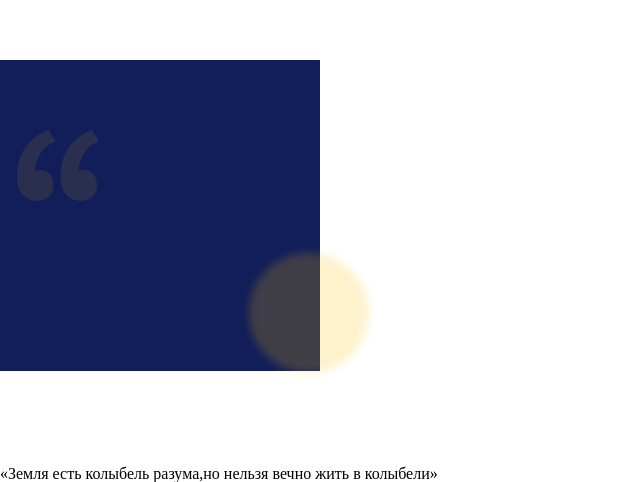
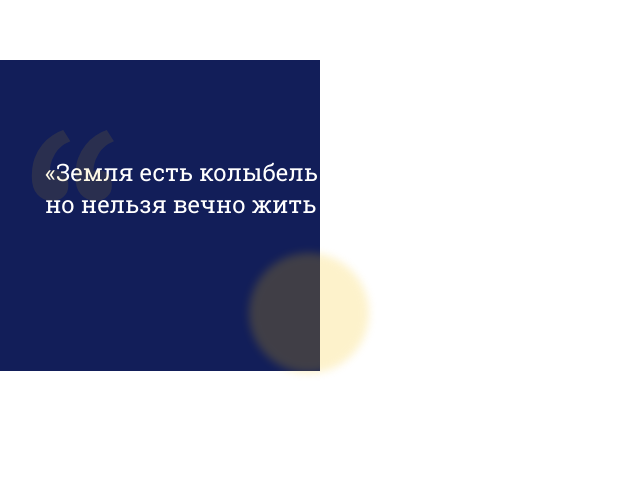
Before and after one commit to ekaterinagushan/Quote, a plain HTML site: page index.html in a window 1280 px wide. Shown: the part 2377-2859 px from the top of the page, without its empty margins (0-640 px from the left). Drawn offline with Linux system fonts and the light colour scheme.

Commit message:
вставлен текст, не решена проблема со смещением

```diff
--- a/index.html
+++ b/index.html
@@ -13,7 +13,8 @@
     <div class="circle">
     </div>
     <p>,,</p>
-    <h1>«Земля есть колыбель разума,но нельзя вечно жить в колыбели»</h1>
+    <h1>«Земля есть колыбель разума,</h1>
+    <h2>но нельзя вечно жить в колыбели»</h2>
 
   </div>
 
--- a/style.css
+++ b/style.css
@@ -10,21 +10,8 @@ height: 311px;
 margin-left: 0px;
 margin-top: 2437px;
 background-color: #121E59;
-z-index: 3;
+z-index: 10;
 }
-/*
-.circle{
-display: flex;
-border-radius: 50%;
-width: 120px;
-height: 120px;
-top: -215px;
-left: 249px;
-background-color: #F6C000;
-opacity: 0.2;
-filter: blur(4px);
-z-index: 1;
-} */
 
  .circle{
 margin-left: 249px;
@@ -37,16 +24,15 @@ height: 120px;
 background-color: #F6C000;
 opacity: 0.2;
 filter: blur(4px);
-z-index: 1;
+z-index: 8;
 }
 
-
 .quotes p{
-  position: relative;
+  margin-top: -280px;
+  margin-left: 28px;
+  display: flex;
   width: 98px;
   height: 373px;
-  margin-top: -280px;
-  left: 28px;
   font-family: PT Sans;
   font-style: normal;
   font-weight: normal;
@@ -58,20 +44,32 @@ z-index: 1;
   letter-spacing: -40px;
 
   opacity: 0.1;
-  z-index: 2;
+  z-index: 3;
+}
 
-
-}
-/* .quotes p{
-  margin-top: 2529px;
+.quotes h1{
+  margin-top: -310px;
   margin-left: 45px;
-  height: 127px;
   display: flex;
-  width: 100%;
+  width: 80%;
   font-family: Roboto Slab;
   font-style: normal;
-  font-weight: 300;
   line-height: normal;
   font-size: 24px;
   text-align: center;
-} */
+  z-index: 1;
+  color: white;
+}
+
+.quotes h2{
+  margin-left: 45px;
+  display: flex;
+  width: 80%;
+  font-family: Roboto Slab;
+  font-style: normal;
+  line-height: normal;
+  font-size: 24px;
+  text-align: center;
+  z-index: 1;
+  color: white;
+}
```
